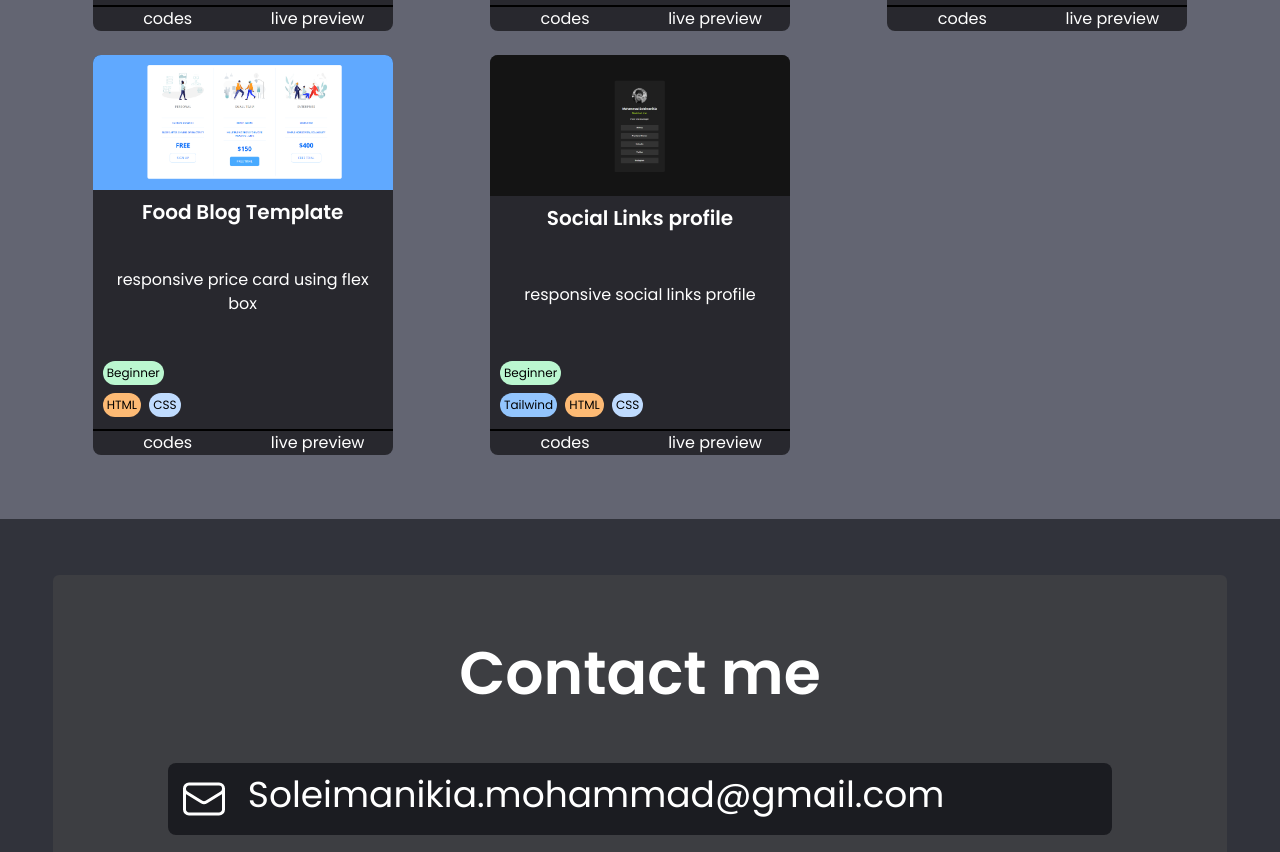
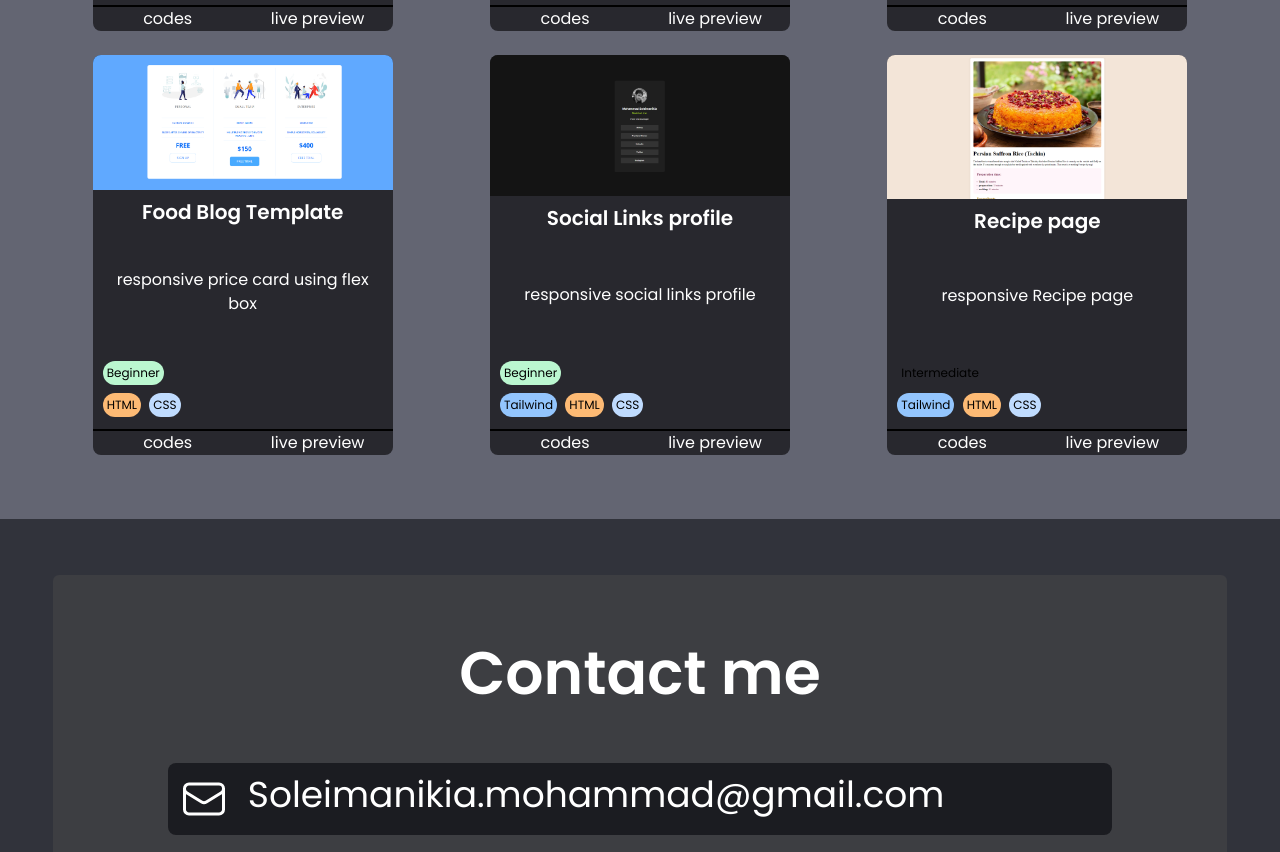
Before and after one commit to MohammadSoleimanikia/portfolio, a website: page docs/index.html in a window 1280 px wide. Shown: the part 5709-6561 px from the top of the page. Drawn offline with Linux system fonts and the light colour scheme.

Commit message:
add recipe project card

```diff
--- a/docs/index.html
+++ b/docs/index.html
@@ -477,6 +477,39 @@
               >
             </div>
           </div>
+          <!-- recipe-page -->
+          <div class="projectCard">
+            <img
+              class="cardImage"
+              src="./img/projects/recipe-page.png"
+              alt="recipe page project screen shot"
+            />
+            <div class="cardContent">
+              <h2 class="cardTitle">Recipe page </h2>
+              <p class="cardDescription">responsive Recipe page </p>
+              <div>
+                <p class="badge apply">Intermediate</p>
+                <br />
+                <p class="badge tailwind">Tailwind</p>
+                <p class="badge html">HTML</p>
+                <p class="badge css">CSS</p>
+              </div>
+            </div>
+            <div class="buttonContainer">
+              <a
+                class="cardButton border-r-0 rounded-bl-lg"
+                target="_blank"
+                href="https://github.com/MohammadSoleimanikia/recipe-page"
+                >codes</a
+              >
+              <a
+                class="cardButton border-r-0 rounded-br-lg"
+                target="_blank"
+                href="https://mohammadsoleimanikia.github.io/recipe-page/"
+                >live preview</a
+              >
+            </div>
+          </div>
           <!-- end of container -->
         </div>
       </section>
```
Also changed, not shown: docs/img/projects/recipe-page.png (added).
